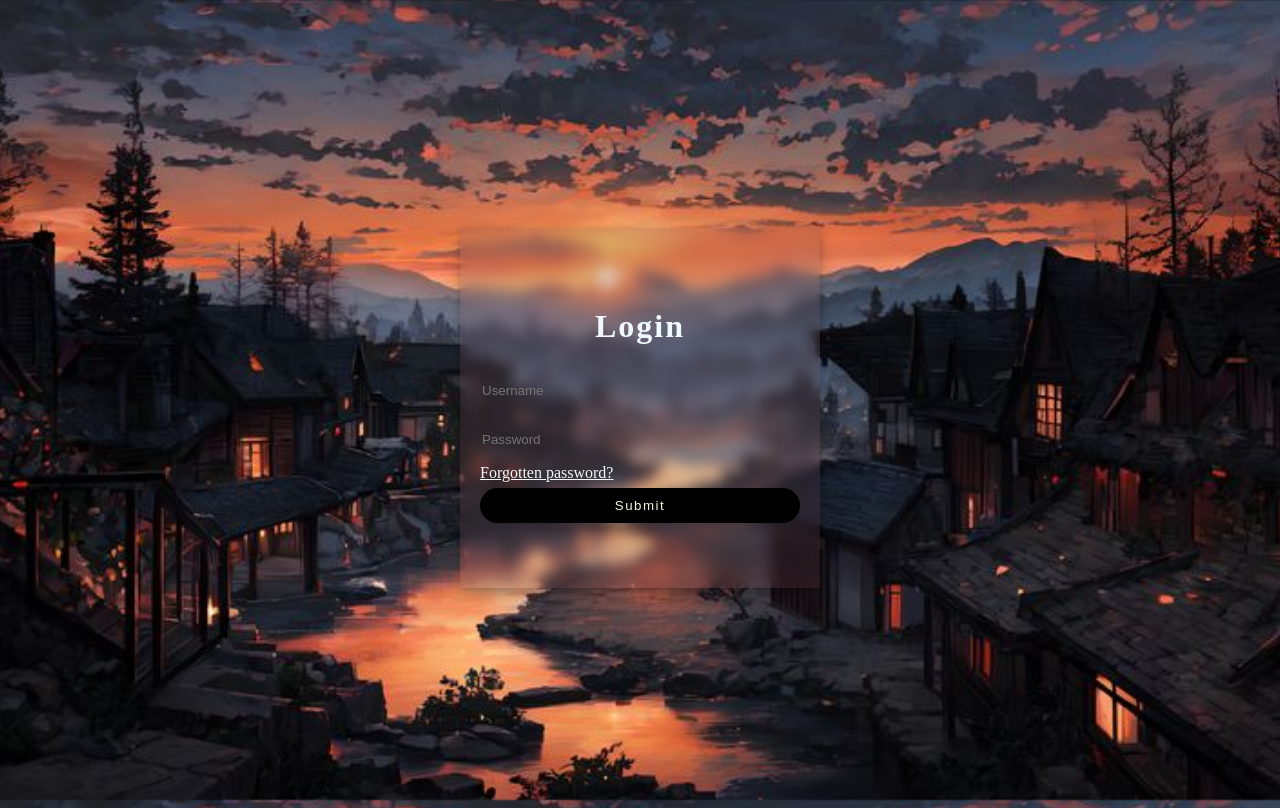
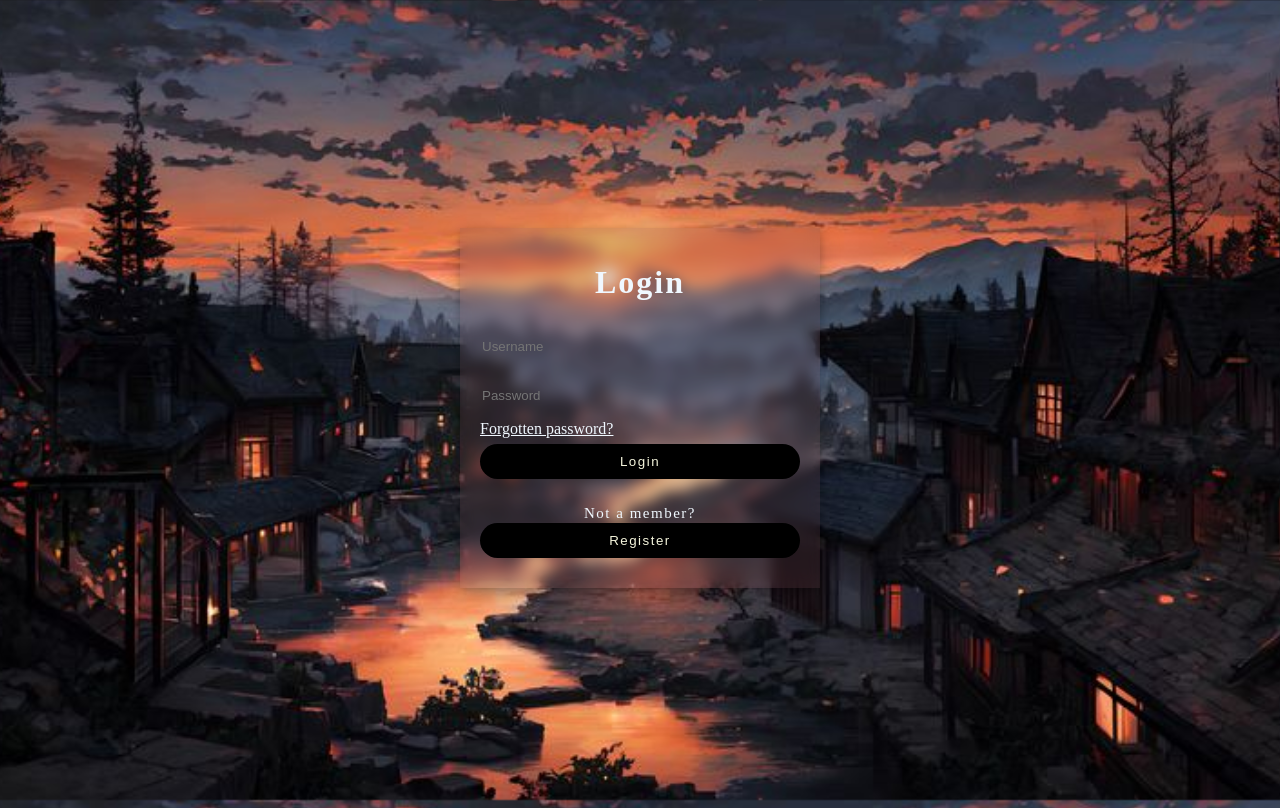
Before and after one commit to twinklestar-o/login-form, a website: page index.html in a window 1280 px wide. Drawn offline with Linux system fonts and the light colour scheme; a web font is replaced by a local one.

Commit message:
add register button in HTML

```diff
--- a/index.html
+++ b/index.html
@@ -24,14 +24,21 @@
       <input type="text" placeholder="Username" id="username" name="username" required>
       <input type="text" id="password" name="password" placeholder="Password" required>
       <a href="">Forgotten password?</a>
-      <input type="submit" value="Submit" class="submit">
+      <input type="submit" value="Login" class="submit">
+    </form>
+  </hr>
+    <form action="/register" method="POST" class="register-form">
+      <label>Not a member?</label>
+      <input type="submit" value="Register" class="submit">
     </form>
   </div>
+  <!--
   <script src="./index_alert.js">
     const message = window.location.search.slice(1).split('&').reduce((acc, pair) => ({ ...acc, [pair.split('=')[0]]: pair.split('=')[1] }), {});
     if (message.message) {
       window.alert(message.message);
     }
   </script>
+-->
 </body>
 </html>
--- a/style.css
+++ b/style.css
@@ -62,3 +62,17 @@ a{
   color: aliceblue;
   margin: 10px 0px;
 }
+
+.register-form{
+  width: 100%;
+  display: flex;
+  flex-direction: column;
+  align-items: center;
+  margin: 20px 0px 10px 0px;
+}
+
+label{
+  font-size: 15px;
+  margin-bottom: -5px;
+  letter-spacing: 1.5px;
+}
```
